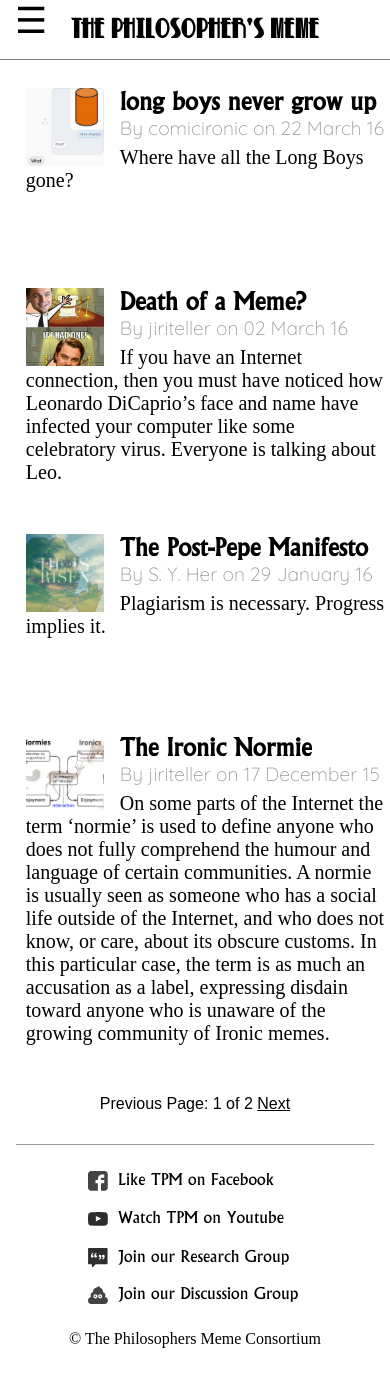
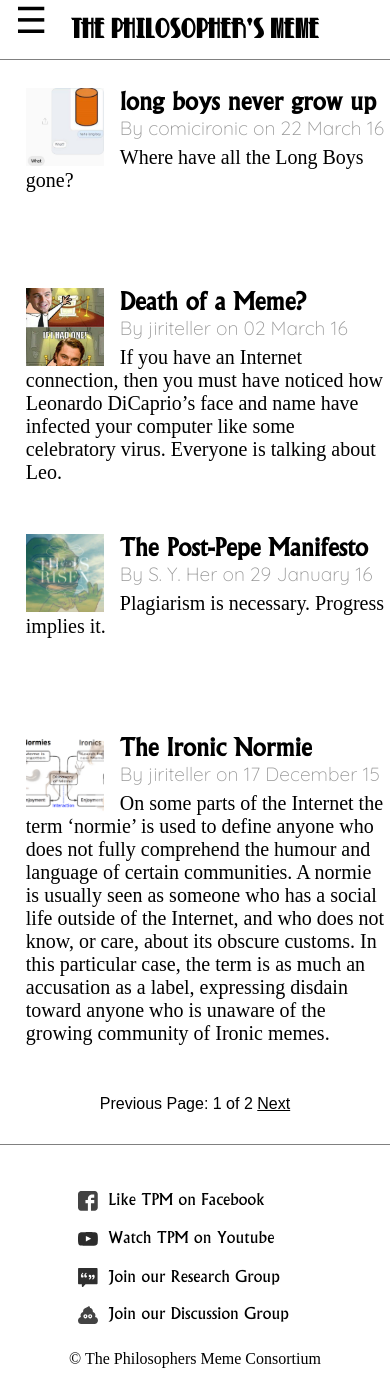
Before and after one commit to FraserThompson/PhilosophersMeme, a Jekyll site: the page built from index.html, in a window 390 px wide and 1400 px high, scrolled down 1300 px. Built offline with Jekyll 4.4.1, drawn with Linux system fonts in a browser that asks for light colours; nearby versions of some CDN libraries; some web fonts are replaced; library files that are not in the unit come from our copies; the list of posts is cut into pages by our own code.

Commit message:
footer borders

```diff
--- a/_includes/footer.html
+++ b/_includes/footer.html
@@ -1,4 +1,5 @@
 <footer class="pure-u-1">
+<hr>
   <!-- <nav class="pure-menu pure-menu-horizontal"> -->
   <nav class="">
 	  	<ul class="pure-g">
--- a/assets/css/style.scss
+++ b/assets/css/style.scss
@@ -191,11 +191,15 @@ a.pure-menu-link.large:hover {
 }
 /*---------------------- Footer styles ----------------------*/
 footer {
-	border-top: solid 1px #979797;
+	// border-top: solid 1px #979797;
 	padding: 1em 0;
 	margin: 1em 1em;
 	text-align: center;
 	// width: 65%;
+}
+footer hr {
+	width: $post-width;
+	margin-bottom: 10px;
 }
 
 footer ul.pure-g {
@@ -580,8 +584,13 @@ div.post-content {
 		margin-left: 20%;
 		margin-right: 0px;
 	}
-	footer ul {
-
+	footer hr{
+		visibility: hidden;
+	}
+	footer {
+		border-top: 1px gray solid;
+		margin-left: 0;
+		margin-right: 0;
 	}
 }
 
@@ -609,8 +618,9 @@ div.post-content {
 		width: 70px;
 	}
 	footer {
-		margin: 1em 1em;
+		// margin: 1em 1em;
 		overflow: hidden;
+		width: 100%;
 	}
 	footer ul.pure-g {
 		// width: 80%;
```
Also changed, not shown: assets/Fonts/Ornamind.ttf (added).
